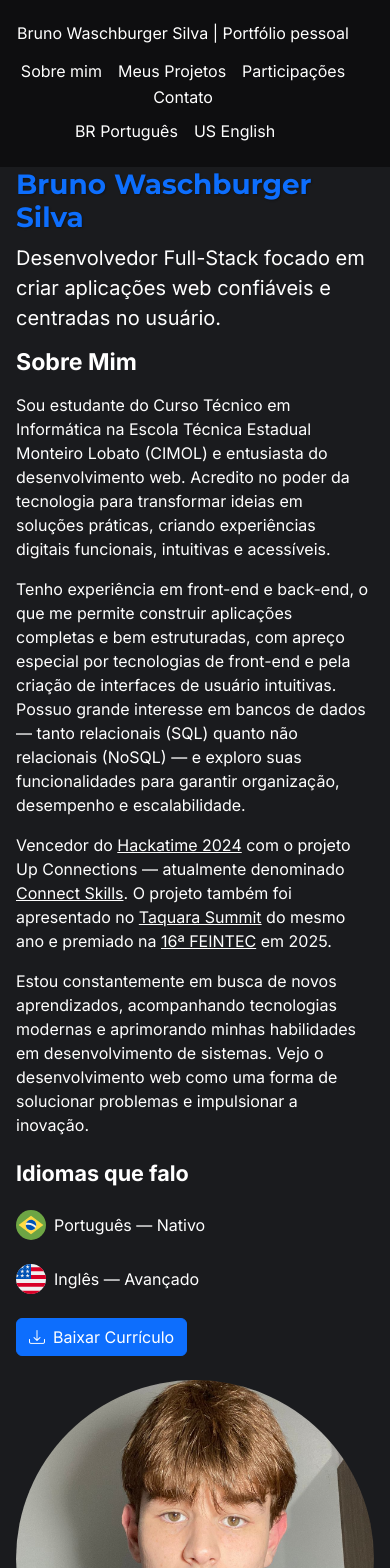
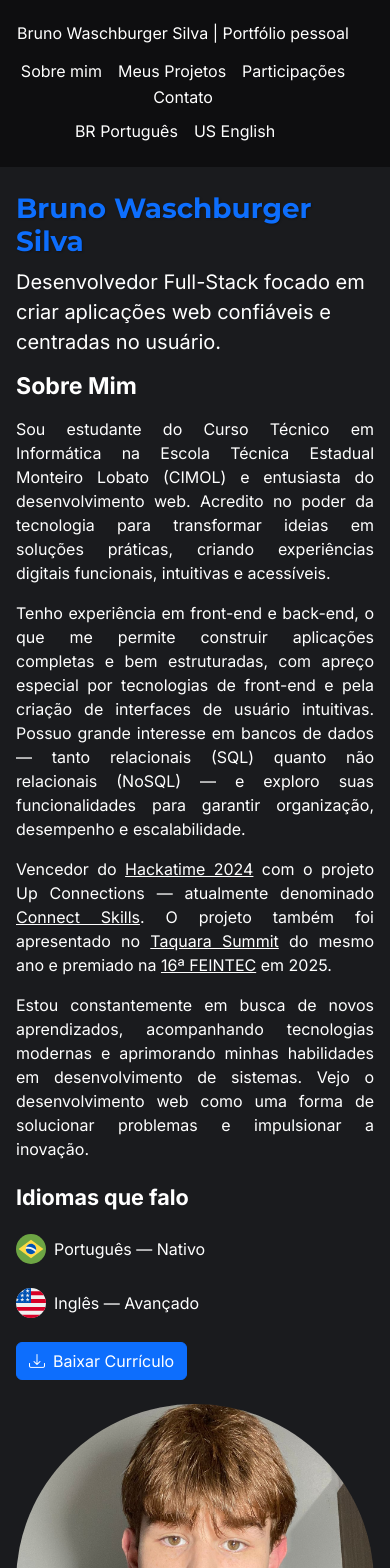
Before and after one commit to brunowasch/portfolio-pessoal, a React (Vite) app: page /portfolio-pessoal/pt in a window 390 px wide. Shown: the top 1568 px of the page. Built offline with nearby package versions, Linux system fonts and the light colour scheme.

Commit message:
Justifying About Me text

```diff
--- a/src/components/AboutMe.jsx
+++ b/src/components/AboutMe.jsx
@@ -17,34 +17,34 @@
 
       {idiom === 'en' ? (
         <>
-          <p>
+          <p className='text-justify'>
             Student of the Technical Informatics program at Escola Técnica Estadual Monteiro Lobato (CIMOL) and an enthusiast of the web development world. I believe in the power of technology to turn ideas into practical solutions, creating digital experiences that are functional, intuitive, and accessible.
           </p>
 
-          <p>
+          <p className='text-justify'>
             Experience in both front-end and back-end development enables me to build complete, well-structured applications, with a particular appreciation for front-end technologies and the creation of intuitive user interfaces. I have a strong interest in databases — both relational (SQL) and non-relational (NoSQL) — and continuously explore their features to ensure organization, performance, and scalability.
           </p>
 
-          <p>
+          <p className='text-justify'>
             Winner of <a href="#Events" className="text-white text-decoration-underline">Hackatime 2024</a> with the project Up Connections — currently called <a href="#Projects" className="text-white text-decoration-underline">Connect Skills</a>. The project was also presented at the <a href="#Events" className="text-white text-decoration-underline">Taquara Summit</a> that same year and awarded at the <a href="#Events" className="text-white text-decoration-underline">16th FEINTEC</a> in 2025.
           </p>
 
-          <p>
+          <p className='text-justify'>
             I am always seeking new learning opportunities, staying up to date with modern technologies, and continuously refining my system-development skills. For me, web development is a way to solve problems and drive innovation.
           </p>
         </>
       ) : (
         <>
-          <p>
+          <p className='text-justify'>
             Sou estudante do Curso Técnico em Informática na Escola Técnica Estadual Monteiro Lobato (CIMOL) e entusiasta do desenvolvimento web. Acredito no poder da tecnologia para transformar ideias em soluções práticas, criando experiências digitais funcionais, intuitivas e acessíveis.
           </p>
-          <p>
+          <p className='text-justify'>
             Tenho experiência em front-end e back-end, o que me permite construir aplicações completas e bem estruturadas, com apreço especial por tecnologias de front-end e pela criação de interfaces de usuário intuitivas. Possuo grande interesse em bancos de dados — tanto relacionais (SQL) quanto não relacionais (NoSQL) — e exploro suas funcionalidades para garantir organização, desempenho e escalabilidade.
           </p>
-          <p>
+          <p className='text-justify'>
             Vencedor do <a href="#Events" className="text-white text-decoration-underline">Hackatime 2024</a> com o projeto Up Connections — atualmente denominado <a href="#Projects" className="text-white text-decoration-underline">Connect Skills</a>. O projeto também foi apresentado no <a href="#Events" className="text-white text-decoration-underline">Taquara Summit</a> do mesmo ano e premiado na <a href="#Events" className="text-white text-decoration-underline">16ª FEINTEC</a> em 2025.
           </p>
-          <p>
+          <p className='text-justify'>
             Estou constantemente em busca de novos aprendizados, acompanhando tecnologias modernas e aprimorando minhas habilidades em desenvolvimento de sistemas. Vejo o desenvolvimento web como uma forma de solucionar problemas e impulsionar a inovação.
           </p>
         </>
--- a/src/components/Hero.jsx
+++ b/src/components/Hero.jsx
@@ -12,7 +12,7 @@
       style={{ scrollMarginTop: '100px', paddingTop: '2rem' }}
     >
       <div className="row align-items-center mt-5">
-        <div className="col-md-8 mt-4 mt-md-0">
+        <div className="col-md-8 mt-5 mt-md-0">
           <h2 className="text-primary fs-1 fw-bold title-font highlight-shadow">
             Bruno Waschburger Silva
           </h2>
```
